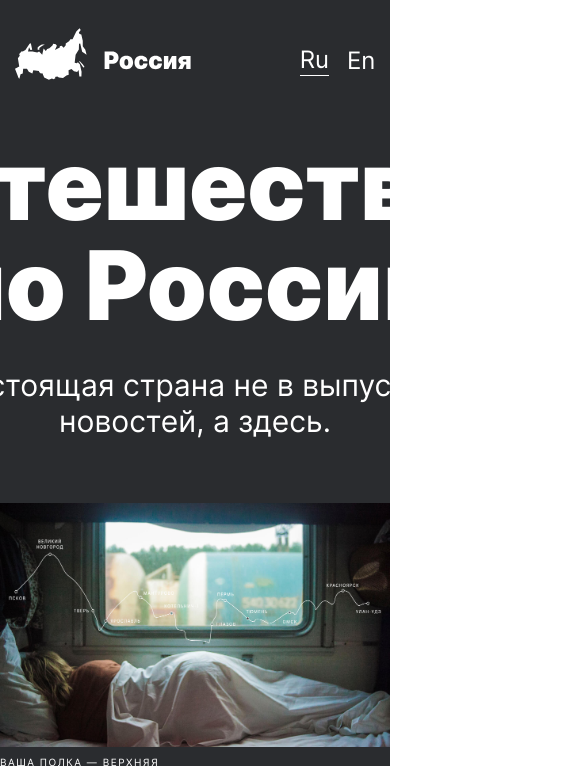
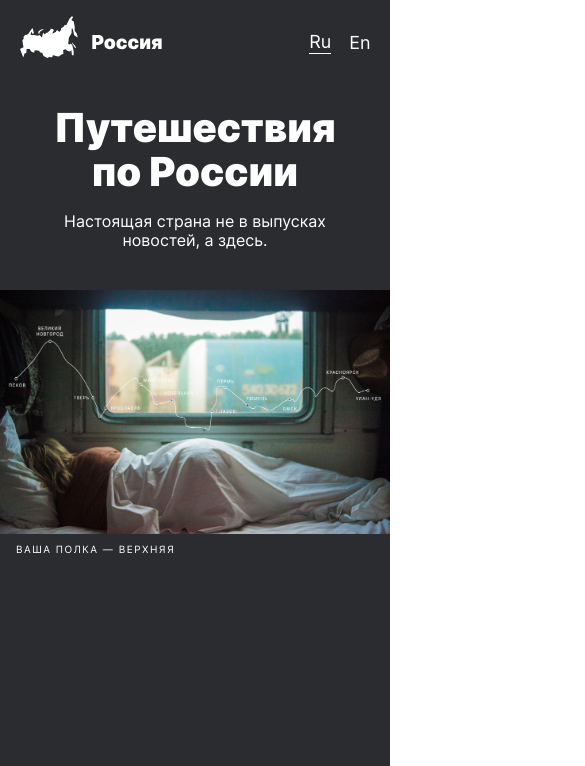
Before and after one commit to insomniac-bear/russian-travel, a plain HTML site: page index.html in a window 390 px wide. Shown: the top 766 px of the page, 585 px wide, since content can reach past the window. Drawn offline with Linux system fonts and the light colour scheme.

Commit message:
realized adaptive for header, main and lead blocks

```diff
--- a/blocks/header/header.css
+++ b/blocks/header/header.css
@@ -4,6 +4,26 @@
 
   padding-top: 28px;
 
+  min-width: 288px;
   max-width: 1184px;
   width: 92.5%;
 }
+
+@media screen and (max-width: 1279px) {
+  .header {
+    width: 90.6%;
+  }
+}
+
+@media screen and (max-width: 1023px) {
+  .header {
+    width: 93.7%;
+  }
+}
+
+@media screen and (max-width: 767px) {
+  .header {
+    padding-top: 16px;
+    width: 90%;
+  }
+}
--- a/blocks/lang-menu/__button/lang-menu__button.css
+++ b/blocks/lang-menu/__button/lang-menu__button.css
@@ -5,7 +5,7 @@
 
   color: #fff;
   font-size: 24px;
-  line-height: 28px;
+  line-height: 1.17;
 
   background-color: inherit;
 
@@ -14,3 +14,10 @@
 
   cursor: pointer;
 }
+
+@media screen and (max-width: 767px) {
+  .lang-menu__button {
+    font-size: 18px;
+    line-height: 1.11;
+  }
+}
--- a/blocks/lead/__photo-description/lead__photo-description.css
+++ b/blocks/lead/__photo-description/lead__photo-description.css
@@ -8,3 +8,15 @@
   line-height: 1.4;
   text-transform: uppercase;
 }
+
+@media screen and (max-width: 1023px) {
+  .lead__photo-description {
+    margin-left: 24px;
+  }
+}
+
+@media screen and (max-width: 767px) {
+  .lead__photo-description {
+    margin-left: 16px;
+  }
+}
--- a/blocks/lead/__subtitle/lead__subtitle.css
+++ b/blocks/lead/__subtitle/lead__subtitle.css
@@ -9,3 +9,19 @@
   line-height: 1.2;
   text-align: center;
 }
+
+@media screen and (max-width: 1279px) {
+  .lead__subtitle {
+    margin-bottom: 56px;
+  }
+}
+
+@media screen and (max-width: 767px) {
+  .lead__subtitle {
+    margin-bottom: 40px;
+
+    width: 288px;
+
+    font-size: 16px;
+  }
+}
--- a/blocks/lead/__title/lead__title.css
+++ b/blocks/lead/__title/lead__title.css
@@ -6,6 +6,17 @@
 
   font-size: 96px;
   font-weight: 900;
-  line-height: 100px;
+  line-height: 1.04;
   text-align: center;
 }
+
+@media screen and (max-width: 767px) {
+  .lead__title {
+    margin-bottom: 18px;
+
+    width: 288px;
+
+    font-size: 40px;
+    line-height: 1.1;
+  }
+}
--- a/blocks/lead/lead.css
+++ b/blocks/lead/lead.css
@@ -9,3 +9,9 @@
   max-width: 984px;
   width: 100%;
 }
+
+@media screen and (max-width: 1279px) {
+  .lead {
+    padding-top: 48px;
+  }
+}
--- a/blocks/logo/logo.css
+++ b/blocks/logo/logo.css
@@ -1,4 +1,9 @@
 .logo {
   width: 176px;
-  height: 52px;
 }
+
+@media screen and (max-width: 767px) {
+  .logo {
+    width: 142px;
+  }
+}
--- a/blocks/main/main.css
+++ b/blocks/main/main.css
@@ -7,3 +7,21 @@
   max-width: 1184px;
   width: 100%;
 }
+
+@media screen and (max-width: 1279px) {
+  .main {
+    width: 928px;
+  }
+}
+
+@media screen and (max-width: 1023px) {
+  .main {
+    width: 100%;
+  }
+}
+
+/* @media screen and (max-width: 767px) {
+  .main {
+    width: 320px;
+  }
+} */
--- a/blocks/page/page.css
+++ b/blocks/page/page.css
@@ -11,6 +11,11 @@
   color: #fff;
   font-size: 18px;
   font-weight: 400;
+  -moz-osx-font-smoothing: grayscale;
+  -webkit-font-smoothing: antialiased;
+  -webkit-text-size-adjust: 100%;
+  -ms-text-size-adjust: 100%;
+  -moz-text-size-adjust: 100%;
 
   background-color: #2a2c2f;
 }
--- a/index.html
+++ b/index.html
@@ -25,11 +25,11 @@
         <h1 class="lead__title">Путешествия по России</h1>
         <h2 class="lead__subtitle">Настоящая страна не в выпусках новостей, а здесь.</h2>
         <figure class="lead__decorate">
-          <img src="./images/lead-polka.jpg" class="lead__image" alt="Фотография вагона"/>
+          <img src="./images/lead-polka.jpg" class="lead__image" alt="Схема маршрута"/>
           <figcaption class="lead__photo-description">Ваша полка — верхняя</figcaption>
         </figure>
       </section>
-      <section class="intro">
+      <!-- <section class="intro">
         <h2 class="intro__title">Чего мы там не видели?</h2>
         <p class="intro__text">По опросам ВЦИОМ, 95% россиян мечтают куда-нибудь поехать, но только 36% планируют провести отпуск в родной стране. Мол, чего мы тут, дома, не видели? На самом деле, Россия — это целая вселенная с ласковым морем юга, густыми лесами Саян и суровыми льдами плато Путорана. А ещё увидеть все эти красоты можно без миллионов на счету, загранпаспорта и многочасовых перелетов. Как, например, Вера Башмакова — смелая молодая мама, которая взяла в охапку троих детей, усадила их в свою «Ладу» и проехала 20 тысяч километров по родной стране. Мы выбрали и описали некоторые интересные места, достойные вашего отпуска.</p>
         <ul class="intro__list">
@@ -132,9 +132,9 @@
             <h3 class="cover__subtitle">По мотивам учебной темы о Транссибе — путешествие от столицы до Байкала на электричках.</h3>
           </div>
         </div>
-      </section>
+      </section> -->
     </main>
-    <footer class="footer">
+    <!-- <footer class="footer">
       <ul class="footer__menu">
         <li><a href="https://yandex.ru/maps" class="footer__link" target="blank">Карты</a></li>
         <li><a href="https://yandex.ru/pogoda" class="footer__link" target="blank">Погода</a></li>
@@ -143,7 +143,7 @@
         <li><a href="https://travel.yandex.ru" class="footer__link" target="blank">Путешествия</a></li>
       </ul>
       <p class="footer__copyright">© 2021. Кирилл</p>
-    </footer>
+    </footer> -->
   </div>
 </body>
 </html>
--- a/pages/index.css
+++ b/pages/index.css
@@ -48,7 +48,7 @@
 @import url(../blocks/cover/__title/cover__title.css);
 @import url(../blocks/cover/__subtitle/cover__subtitle.css);
 /* --- Footer Block --- */
-@import url(../blocks/footer/fotter.css);
+@import url(../blocks/footer/footer.css);
 @import url(../blocks/footer/__menu/footer__menu.css);
 @import url(../blocks/footer/__link/footer__link.css);
 @import url(../blocks/footer/__copyright/footer__copyright.css);
```
Also changed, not shown: blocks/footer/footer.css (renamed from blocks/footer/fotter.css).
